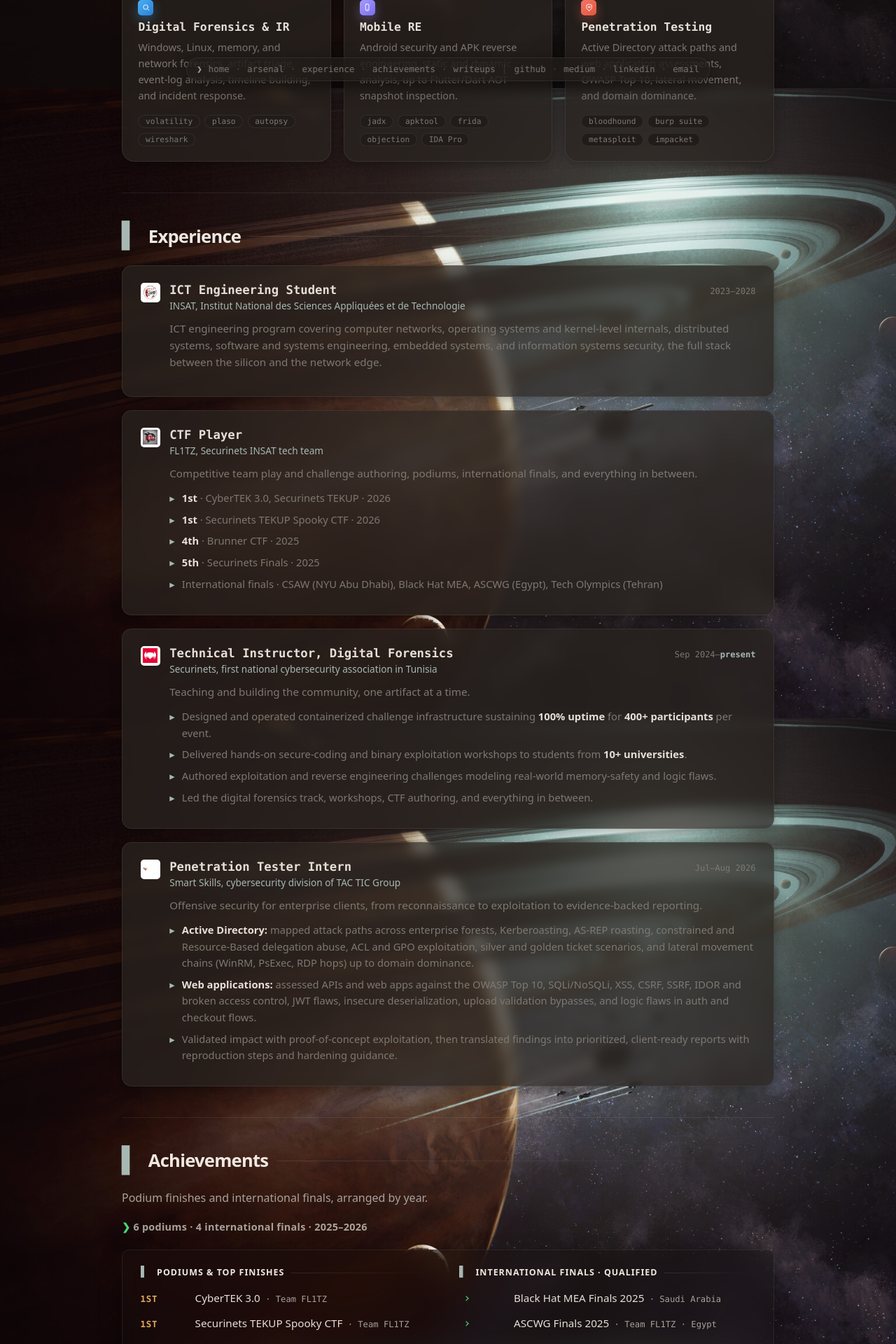
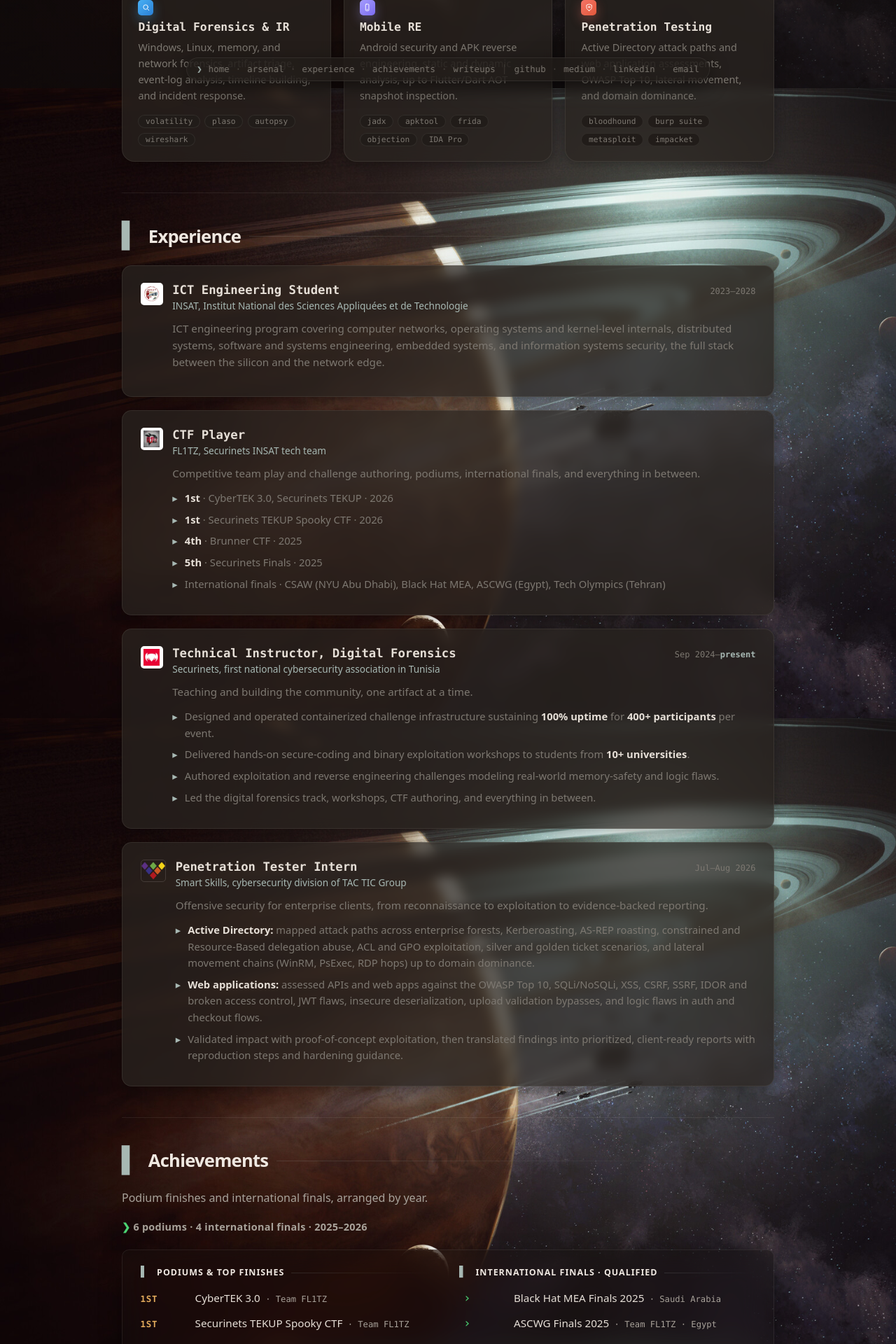
Before and after one commit to 0xZyyz/0xZyyz.github.io, a Jekyll site: the page built from index.html, in a window 1280 px wide. Shown: the part 774-2694 px from the top of the page at 70% size. Built offline with Jekyll 4.4.1, drawn with Linux system fonts in a browser that asks for light colours.

Commit message:
Smart Skills logo: transparent colorful icon, bigger auto-width tile

```diff
--- a/index.html
+++ b/index.html
@@ -147,7 +147,7 @@
       </article>
 
       <article class="exp">
-        <div class="exp__logo"><img src="{{ '/assets/logos/smartskills.png' | relative_url }}" alt="Smart Skills logo"></div>
+        <div class="exp__logo exp__logo--clear"><img src="{{ '/assets/logos/smartskills.png' | relative_url }}" alt="Smart Skills logo"></div>
         <div class="exp__body">
           <div class="exp__head">
             <div>
--- a/style.css
+++ b/style.css
@@ -660,12 +660,13 @@
 
 .exp__logo {
   flex: 0 0 auto;
-  width: 1.75rem;
-  height: 1.75rem;
+  height: 2rem;
+  width: auto;
+  min-width: 2rem;
   border-radius: 5px;
   background: #fff;
   border: 1px solid var(--line);
-  padding: 0.15rem;
+  padding: 0.2rem;
   display: flex;
   align-items: center;
   justify-content: center;
@@ -673,9 +674,16 @@
 }
 
 .exp__logo img {
-  max-width: 100%;
-  max-height: 100%;
+  height: 100%;
+  width: auto;
+  max-width: 8rem;
   object-fit: contain;
+}
+
+.exp__logo--clear {
+  background: transparent;
+  border-color: rgba(239, 232, 225, 0.14);
+  padding: 0;
 }
 
 .exp__body { flex: 1; min-width: 0; }
```
Also changed, not shown: assets/logos/smartskills.png.
